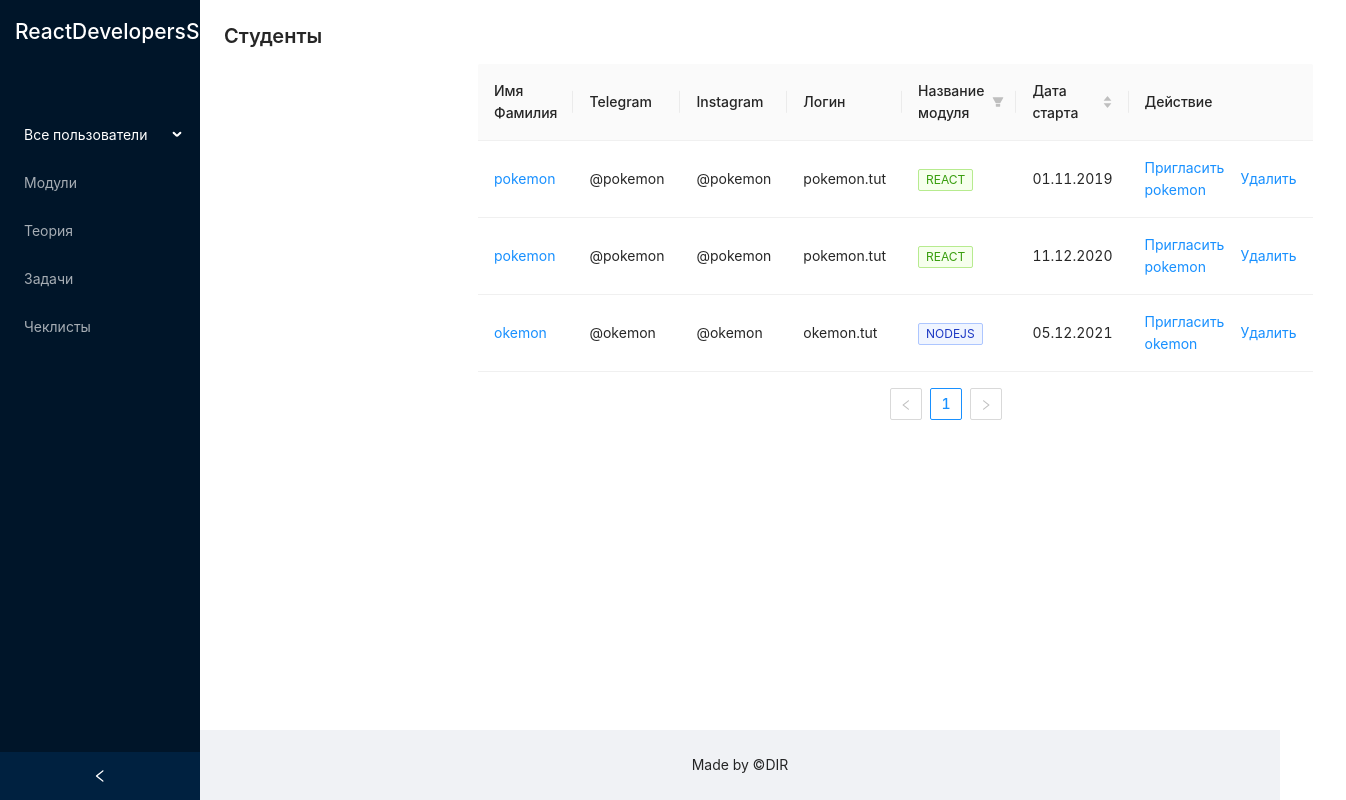
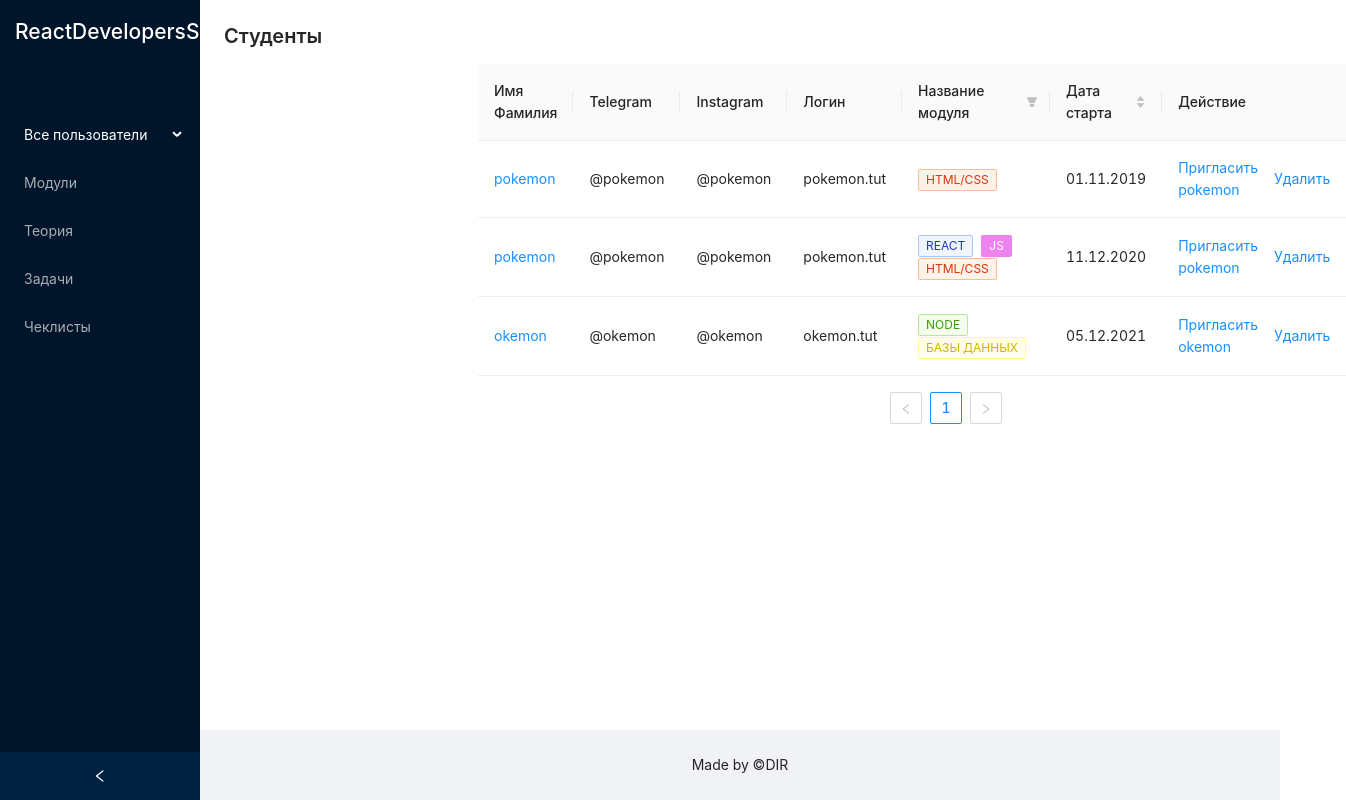
Before and after one commit to DeveloperIgorR/online-school, a React (Create React App) app: page / in a window 1280 px wide. Shown: the whole page, 1346 px wide, since content can reach past the window. Built offline with nearby package versions, Linux system fonts and the light colour scheme.

Commit message:
add filter

```diff
--- a/src/components/MainTable/MainTable.jsx
+++ b/src/components/MainTable/MainTable.jsx
@@ -10,7 +10,7 @@ const MainTable = () => {
             Instagram:'@pokemon',
             date: '01.11.2019',
             login:'pokemon.tut',
-            module:['React']
+            module:['HTML/CSS']
         },
         {
             id: Date.now(),
@@ -19,7 +19,7 @@ const MainTable = () => {
             Instagram:'@pokemon',
             date: '11.12.2020',
             login:'pokemon.tut',
-            module:['React']
+            module:['React','JS','HTML/CSS']
         },
         {
             id: Date.now(),
@@ -28,7 +28,7 @@ const MainTable = () => {
             Instagram:'@okemon',
             login:'okemon.tut',
             date: '05.12.2021',
-            module:['NodeJS']
+            module:['Node','Базы данных']
         }
     ]
 
@@ -61,9 +61,18 @@ const MainTable = () => {
           render: module => (
             <>
               {module.map(tag => {
-                let color = tag.length > 5 ? 'geekblue' : 'green';
-                if (tag === 'loser') {
-                  color = 'volcano';
+                let color = tag.length > 6 ? 'volcano' : 'grey';
+                if (tag === 'React') {
+                  color = 'geekblue';
+                }
+                if (tag === 'JS') {
+                  color = 'violet';
+                }
+                if (tag === 'Node') {
+                  color = 'green';
+                }
+                if (tag === 'Базы данных') {
+                  color = 'yellow';
                 }
                 return (
                   <Tag color={color} key={tag}>
@@ -94,7 +103,8 @@ const MainTable = () => {
               text:'Базы данных',
               value:'Базы данных'
             }
-          ]
+          ],
+          onFilter: (value, item) => item.module.includes(value)
         },
         {
           title: 'Дата старта',
```
